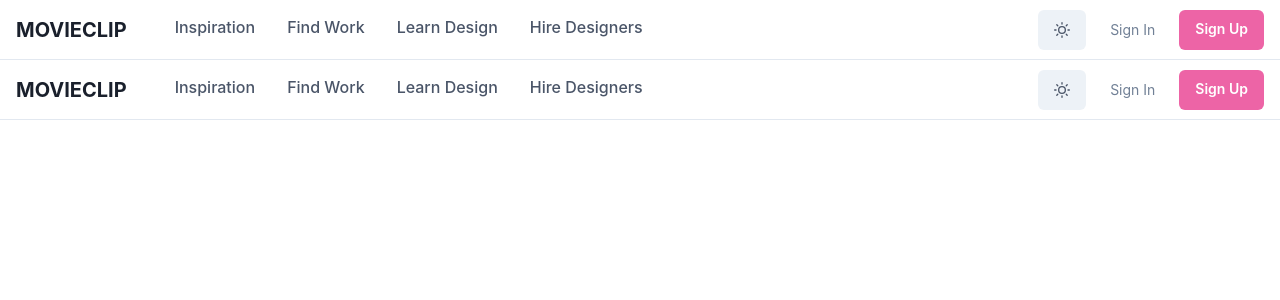
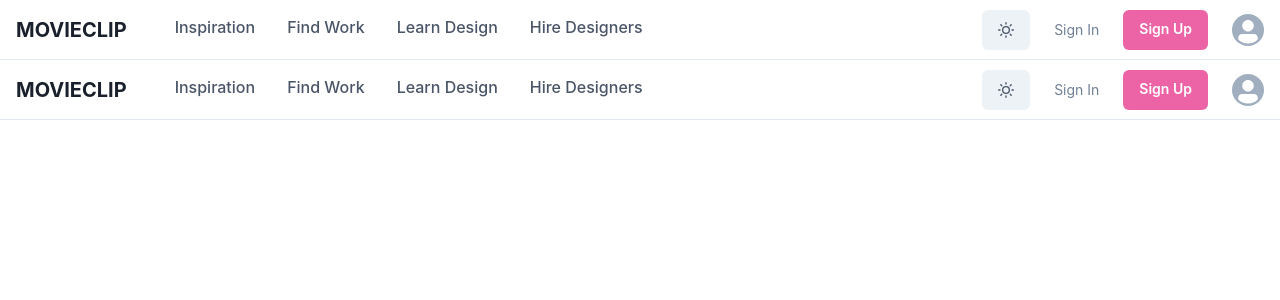
Before and after one commit to shuto-416/MovieClip, a Next.js app: page /Header in a window 1280 px wide. Shown: the top 300 px of the page. Built offline with nearby package versions, Linux system fonts and the light colour scheme.

Commit message:
add avatar button but src doesnt work

```diff
--- a/pages/Header.tsx
+++ b/pages/Header.tsx
@@ -6,6 +6,7 @@ import {
     Text,
     Link,
     Icon,
+    Avatar,
     Popover,
     PopoverTrigger,
     PopoverContent,
@@ -14,6 +15,12 @@ import {
     useDisclosure,
     useColorMode,
     useColorModeValue,
+    Menu,
+    MenuButton,
+    MenuList,
+    MenuItem,
+    MenuDivider,
+    Center,
   } from "@chakra-ui/react"
 import {
     HamburgerIcon,
@@ -23,6 +30,7 @@ import {
     MoonIcon,
     SunIcon,
  } from "@chakra-ui/icons"
+ import selfImage from "../images/icon.jpg"
 
 const Header = () => {
     const { isOpen, onToggle } = useDisclosure();
@@ -104,6 +112,38 @@ const Header = () => {
                     >
                         Sign Up
                     </Button>
+
+                    <Menu>
+                        <MenuButton
+                            as = {'button'}
+                            rounded = {'full'}
+                            cursor = {'pointer'}
+                            minW = {'0'}
+                        >
+                            <Avatar
+                                size = {'sm'}
+                                img = {"selfImage"}
+                            />
+                        </MenuButton>
+
+                        <MenuList alignItems = {'center'}>
+                            <br />
+                            <Center>
+                                <Avatar
+                                    size = {'2xl'}
+                                    img = {'../images/icon.jpg'}
+                                />
+                            </Center>
+                            <br />
+                            <Center>
+                                <p>Hamachan dao</p>
+                            </Center>
+                            <MenuDivider />
+                            <MenuItem>GitHub</MenuItem>
+                            <MenuItem>Twitter</MenuItem>
+                            <MenuItem>instagram</MenuItem>
+                        </MenuList>
+                    </Menu>
                 </Stack>
 
             </Flex>
```
Also changed, not shown: theme/theme.ts (+6 -6 lines), images/icon.jpg (added), theme/appearance/colors.ts (renamed from theme/colors.ts), theme/appearance/lineHeight.ts (renamed from theme/lineHeight.ts), theme/appearance/sizing.ts (renamed from theme/sizing.ts), theme/appearance/space.ts (renamed from theme/space.ts), theme/appearance/zIndex.ts (renamed from theme/zIndex.ts), theme/components/fonts.ts (renamed from theme/fonts.ts).
